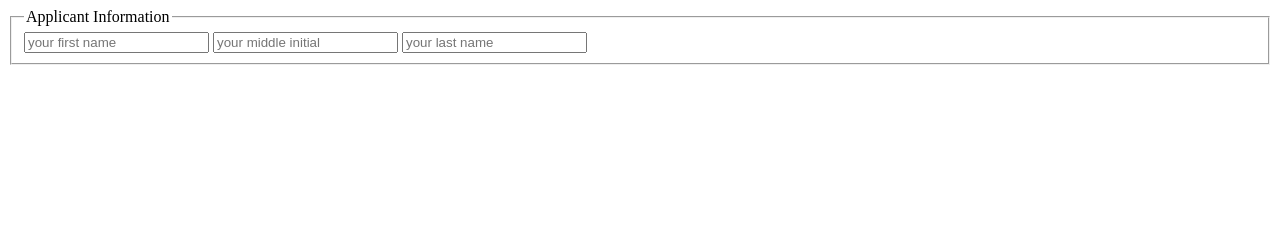
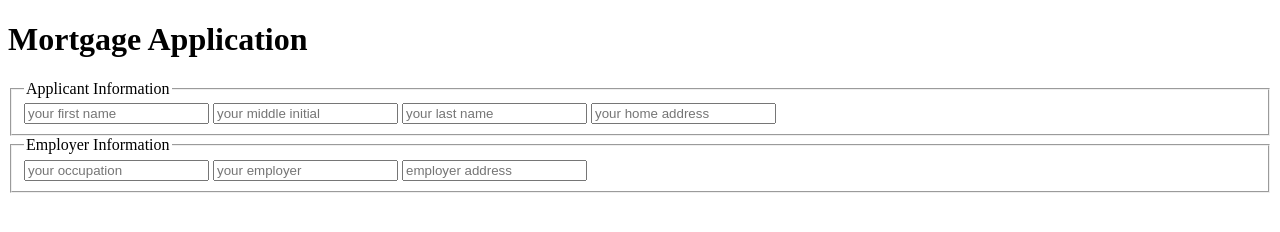
Before and after one commit to katherinetuter/banking_form, a plain HTML site: page index.html in a window 1280 px wide. Drawn offline with Linux system fonts and the light colour scheme.

Commit message:
added personal and employer info to form

```diff
--- a/index.html
+++ b/index.html
@@ -4,6 +4,7 @@
 	<title>Mortgage Application</title>
 </head>
 <body>
+	<h1 class="mortgage">Mortgage Application</h1>
 	<form action="javascript:void(0);">
 		<fieldset>
 			<legend>Applicant Information</legend>
@@ -11,13 +12,19 @@
 			<input type="text" name="first name" placeholder="your first name">
 			<input type="text" name="middle initial" placeholder="your middle initial">
 			<input type="text" name="last name" placeholder="your last name">
+			<input type="text" name="address" placeholder="your home address">
+		</fieldset>
+
+		<fieldset>
+			<legend>Employer Information</legend>
+			<input type="text" name="your occupation" placeholder="your occupation">
+			<input type="text" name="your employer" placeholder="your employer">
+			<input type="text" name="employer address" placeholder="employer address">
+		</fieldset>
+
 
 			<!--
 
-Applicant last name
-Applicant address
-Applicant occupation
-Applicant employer
 Employer address
 Type of loan select element with these options:
 Commercial
```
